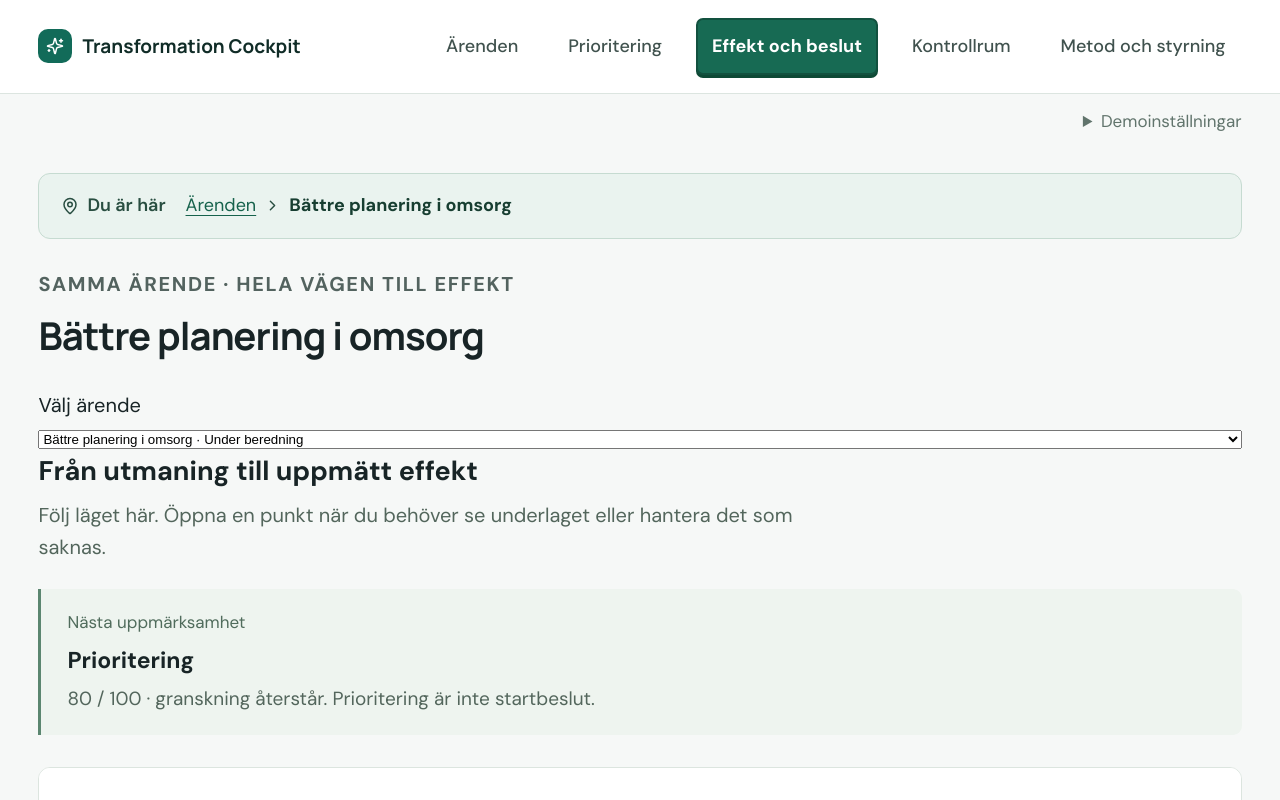
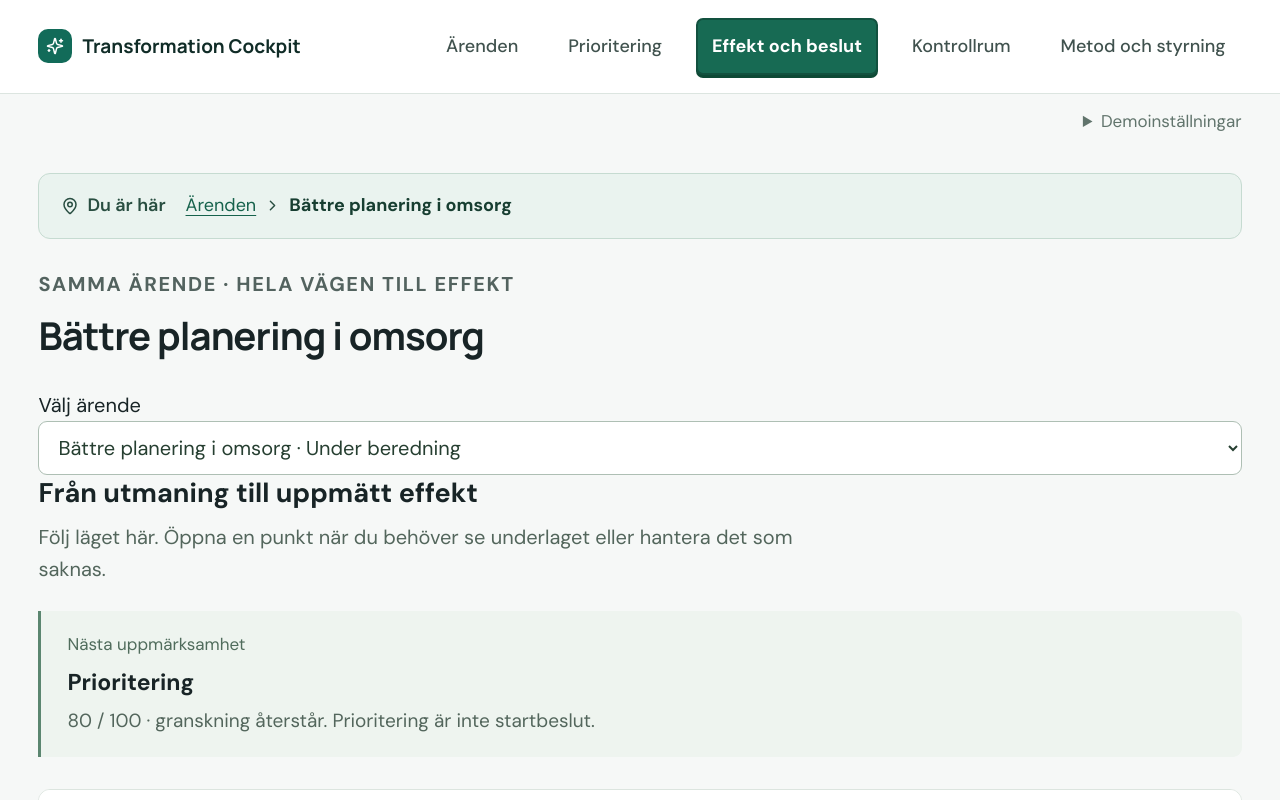
Before and after one commit to joben-dot/transformation-cockpit, a React (Vite) app: page / in a window 1280 px wide. Both pictures are taken after a click on the button "Effekt och beslut". Shown: the top 800 px of the page. Built offline with nearby package versions, Linux system fonts and the light colour scheme.

Commit message:
Keep case selector and effect tabs comfortably readable

```diff
--- a/src/styles.css
+++ b/src/styles.css
@@ -968,3 +968,5 @@ button:focus-visible,summary:focus-visible{outline:3px solid #42a8ad;outline-off
 .product-header .nav-button{padding:12px 14px;border:2px solid transparent;border-radius:10px;font-size:18px;min-height:48px}
 .product-header .nav-button[aria-current=page]{padding:12px 14px;color:white;background:#176a53;border:2px solid #12513f;box-shadow:0 3px 0 #0d4935;font-weight:700}
 @media(max-width:650px){.location-trail{padding:16px;font-size:17px;gap:10px}.location-caption{flex-basis:100%}.product-header .nav-button{font-size:17px;padding:10px}.product-header .nav-button[aria-current=page]{padding:10px}.product-header nav{gap:7px}}
+.case-picker select{font:inherit;font-size:20px;line-height:1.5;min-height:52px;padding:12px 15px;border:1px solid #aebfb4;border-radius:9px;background:#fff;color:#263f31}
+.work-tabs button{font:inherit;font-size:18px;min-height:48px;padding:12px 18px;border-radius:9px;cursor:pointer}
```
